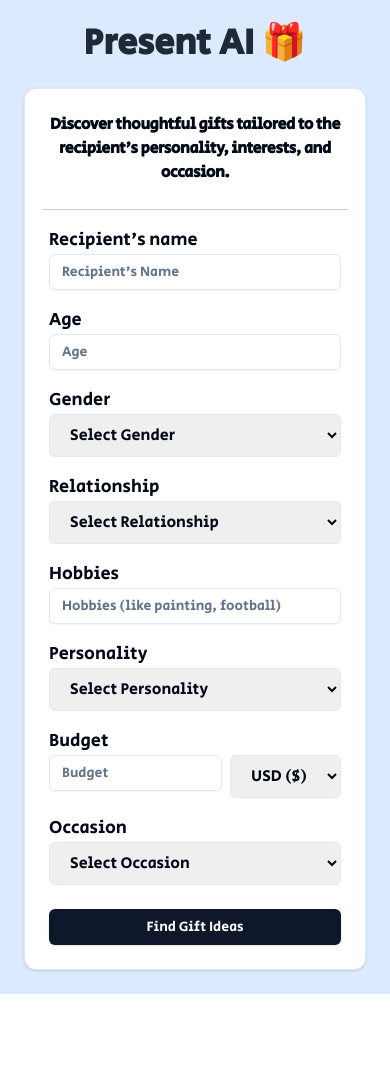
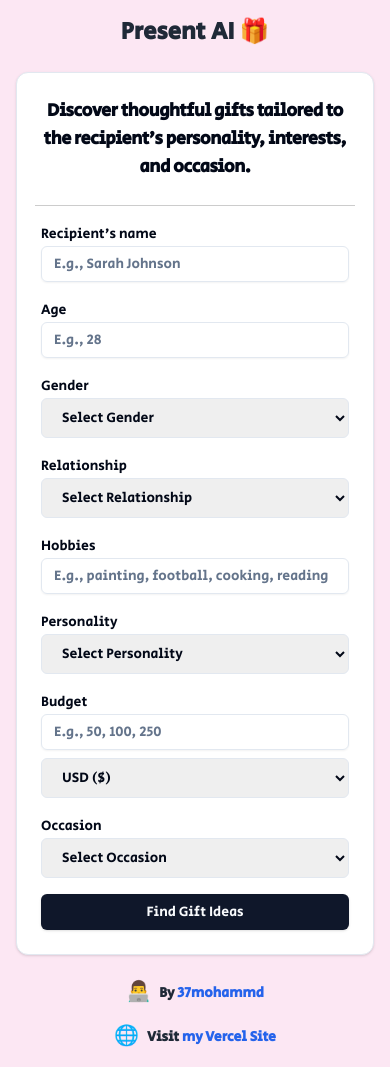
Before and after one commit to ronny111qw/PresentAI, a Next.js app: page / in a window 390 px wide. Before the commit the page ends 994 px from the top, so only its background shows below. Built offline with nearby package versions, Linux system fonts and the light colour scheme.

Commit message:
Made it Responsive

```diff
--- a/app/page.tsx
+++ b/app/page.tsx
@@ -81,18 +81,16 @@ export default function Home() {
     }
   };
 
-
   const fetchGiftIdeas = async (isShowMore: boolean = false) => {
     setLoading(true);
     setError('');
 
     try {
       const genAI = new GoogleGenerativeAI(process.env.NEXT_PUBLIC_GEMINI_API_KEY!);
-      const model = genAI.getGenerativeModel({ model: "gemini-1.5-pro" });
+      const model = genAI.getGenerativeModel({ model: "gemini-1.5-flash" });
 
       const newRequestCount = requestCount + 1;
 
-      // Create a list of previously suggested gifts
       const previousGifts = allGiftIdeas.map(idea => idea.name.toLowerCase());
 
       const prompt = `Generate 5 unique and creative gift ideas for:
@@ -124,7 +122,6 @@ Format as JSON array:
 
       const newGiftIdeas = extractJSONFromText(text);
 
-      // Filter out any potentially repeated gifts despite our prompt
       const uniqueNewGiftIdeas = newGiftIdeas.filter(newIdea =>
         !previousGifts.includes(newIdea.name.toLowerCase())
       );
@@ -141,12 +138,12 @@ Format as JSON array:
   };
 
   return (
-    <div className="min-h-screen flex items-center justify-center bg-blue-100">
-      <div className="container mx-auto p-6">
-        <h1 className="mb-6 text-4xl font-bold text-center text-gray-800">Present AI 🎁</h1>
+    <div className="min-h-screen flex items-center justify-center bg-pink-100 p-4">
+      <div className="container mx-auto">
+        <h1 className="mb-6 text-2xl sm:text-3xl md:text-4xl font-bold text-center text-gray-800">Present AI 🎁</h1>
         <Card className="w-full max-w-lg mx-auto">
           <CardHeader>
-            <CardTitle className="text-center text-1xl font-semibold">
+            <CardTitle className="text-center text-lg sm:text-xl md:text-2xl font-semibold">
               {showForm ? "Discover thoughtful gifts tailored to the recipient's personality, interests, and occasion." : "Gift Suggestions"}
             </CardTitle>
           </CardHeader>
@@ -155,21 +152,21 @@ Format as JSON array:
           </div>
           <CardContent>
             {showForm ? (
-              <div className="space-y-6">
+              <div className="space-y-4">
                 <div className="space-y-4">
                   <div>
-                  <span className="label-text text-lg font-sec">Recipient&apos;s name</span>
+                    <span className="label-text text-sm sm:text-base md:text-lg font-sec">Recipient&apos;s name</span>
                     <Input
-                      placeholder="Recipient's Name"
+                      placeholder="E.g., Sarah Johnson"
                       value={name}
                       onChange={(e) => setName(e.target.value)}
                     />
                   </div>
 
                   <div>
-                    <span className="label-text text-lg font-sec">Age</span>
+                    <span className="label-text text-sm sm:text-base md:text-lg font-sec">Age</span>
                     <Input
-                      placeholder="Age"
+                      placeholder="E.g., 28"
                       type="number"
                       value={age}
                       onChange={(e) => setAge(e.target.value)}
@@ -177,11 +174,11 @@ Format as JSON array:
                   </div>
 
                   <div>
-                    <span className="label-text text-lg font-sec">Gender</span>
+                    <span className="label-text text-sm sm:text-base md:text-lg font-sec">Gender</span>
                     <select
                       value={gender}
                       onChange={(e) => setGender(e.target.value)}
-                      className="w-full px-4 py-2 border rounded-md"
+                      className="w-full px-4 py-2 border rounded-md text-sm sm:text-base"
                     >
                       <option value="">Select Gender</option>
                       <option value="Male">Male</option>
@@ -192,11 +189,11 @@ Format as JSON array:
                   </div>
 
                   <div>
-                    <span className="label-text text-lg font-sec">Relationship</span>
+                    <span className="label-text text-sm sm:text-base md:text-lg font-sec">Relationship</span>
                     <select
                       value={relationship}
                       onChange={(e) => setRelationship(e.target.value)}
-                      className="w-full px-4 py-2 border rounded-md"
+                      className="w-full px-4 py-2 border rounded-md text-sm sm:text-base"
                     >
                       <option value="">Select Relationship</option>
                       <option value="Friend">Friend</option>
@@ -217,20 +214,20 @@ Format as JSON array:
                   </div>
 
                   <div>
-                    <span className="label-text text-lg font-sec">Hobbies</span>
+                    <span className="label-text text-sm sm:text-base md:text-lg font-sec">Hobbies</span>
                     <Input
-                      placeholder="Hobbies (like painting, football)"
+                      placeholder="E.g., painting, football, cooking, reading"
                       value={hobbies}
                       onChange={(e) => setHobbies(e.target.value)}
                     />
                   </div>
 
                   <div>
-                    <span className="label-text text-lg font-sec">Personality</span>
+                    <span className="label-text text-sm sm:text-base md:text-lg font-sec">Personality</span>
                     <select
                       value={personality}
                       onChange={(e) => setPersonality(e.target.value)}
-                      className="w-full px-4 py-2 border rounded-md"
+                      className="w-full px-4 py-2 border rounded-md text-sm sm:text-base"
                     >
                       <option value="">Select Personality</option>
                       <option value="Cheerful">Cheerful</option>
@@ -251,10 +248,10 @@ Format as JSON array:
                   </div>
 
                   <div>
-                    <span className="label-text text-lg font-sec">Budget</span>
-                    <div className="flex space-x-2">
+                    <span className="label-text text-sm sm:text-base md:text-lg font-sec">Budget</span>
+                    <div className="flex flex-col sm:flex-row space-y-2 sm:space-y-0 sm:space-x-2">
                       <Input
-                        placeholder="Budget"
+                        placeholder="E.g., 50, 100, 250"
                         type="number"
                         value={budget}
                         onChange={(e) => setBudget(e.target.value)}
@@ -263,7 +260,7 @@ Format as JSON array:
                       <select
                         value={currency}
                         onChange={(e) => setCurrency(e.target.value)}
-                        className="px-4 py-2 border rounded-md"
+                        className="px-4 py-2 border rounded-md text-sm sm:text-base"
                       >
                         <option value="USD">USD ($)</option>
                         <option value="EUR">EUR (€)</option>
@@ -274,11 +271,11 @@ Format as JSON array:
                   </div>
 
                   <div>
-                    <span className="label-text text-lg font-sec">Occasion</span>
+                    <span className="label-text text-sm sm:text-base md:text-lg font-sec">Occasion</span>
                     <select
                       value={occasion}
                       onChange={(e) => setOccasion(e.target.value)}
-                      className="w-full px-4 py-2 border rounded-md"
+                      className="w-full px-4 py-2 border rounded-md text-sm sm:text-base"
                     >
                       <option value="">Select Occasion</option>
                       <option value="Birthday">Birthday</option>
@@ -323,9 +320,9 @@ Format as JSON array:
               <div className="space-y-4">
                 <div>
                   {allGiftIdeas.map((idea, index) => (
-                    <div key={index} className="mb-6 p-4 bg-white rounded-lg shadow">
-                      <h3 className="font-bold text-lg mb-2">Gift Idea {index + 1}</h3>
-                      <div className="space-y-2">
+                    <div key={index} className="mb-4 p-4 bg-white rounded-lg shadow">
+                      <h3 className="font-bold text-base sm:text-lg mb-2">Gift Idea {index + 1}</h3>
+                      <div className="space-y-2 text-xs sm:text-sm md:text-base">
                         <p><strong>Gift:</strong> {idea.name}</p>
                         <p><strong>Why it&apos;s appropriate:</strong> {idea.appropriateness}</p>
                         <p><strong>How it relates:</strong> {idea.relation}</p>
@@ -335,11 +332,11 @@ Format as JSON array:
                   ))}
                 </div>
 
-                <div className="flex justify-between mt-4">
+                <div className="flex flex-col sm:flex-row justify-between gap-2 mt-4">
                   <Button
                     onClick={() => fetchGiftIdeas(true)}
-                    variant="outline"
                     disabled={loading}
+                    className="w-full sm:w-auto text-sm"
                   >
                     {loading ? (
                       <Loader2 className="mr-2 h-4 w-4 animate-spin" />
@@ -351,7 +348,7 @@ Format as JSON array:
 
                   <Button
                     onClick={resetForm}
-                    variant="outline"
+                    className="w-full sm:w-auto text-sm"
                   >
                     <RefreshCcw className="mr-2 h-4 w-4" />
                     Start Over
@@ -361,6 +358,20 @@ Format as JSON array:
             )}
           </CardContent>
         </Card>
+        <div className="mt-6 flex flex-col sm:flex-row justify-center items-center space-y-4 sm:space-y-0 sm:space-x-8 text-gray-800">
+          <p className="flex items-center">
+            <span className="text-xl">👨‍💻</span>
+            <span className="ml-2 font-semibold text-sm sm:text-base">
+              By <a href="https://www.instagram.com/37mohammd/?hl=en" target="_blank" rel="noopener noreferrer" className="text-blue-600 hover:underline">37mohammd</a>
+            </span>
+          </p>
+          <p className="flex items-center">
+            <span className="text-xl">🌐</span>
+            <span className="ml-2 font-semibold text-sm sm:text-base">
+              Visit <a href="https://your-vercel-site-link.vercel.app" target="_blank" rel="noopener noreferrer" className="text-blue-600 hover:underline">my Vercel Site</a>
+            </span>
+          </p>
+        </div>
       </div>
     </div>
   );
```
